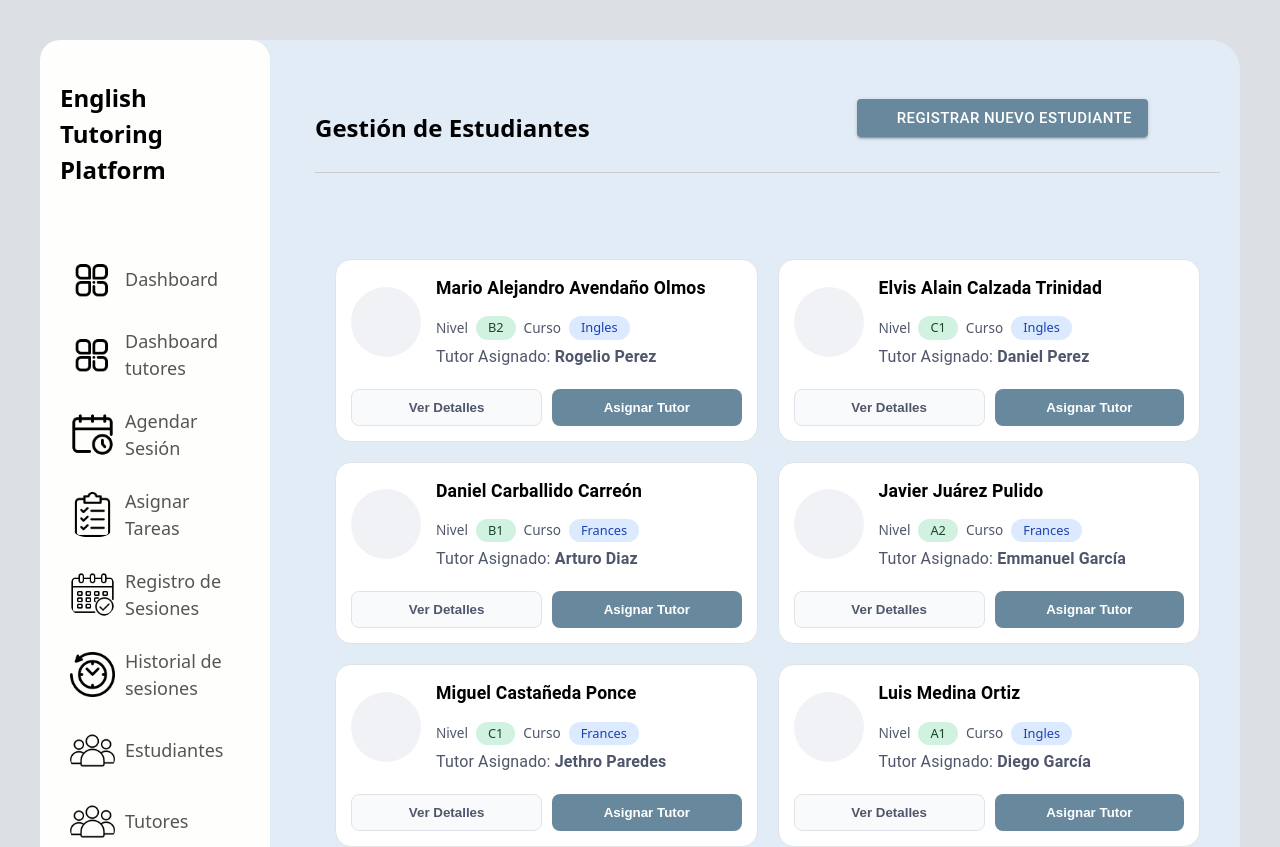
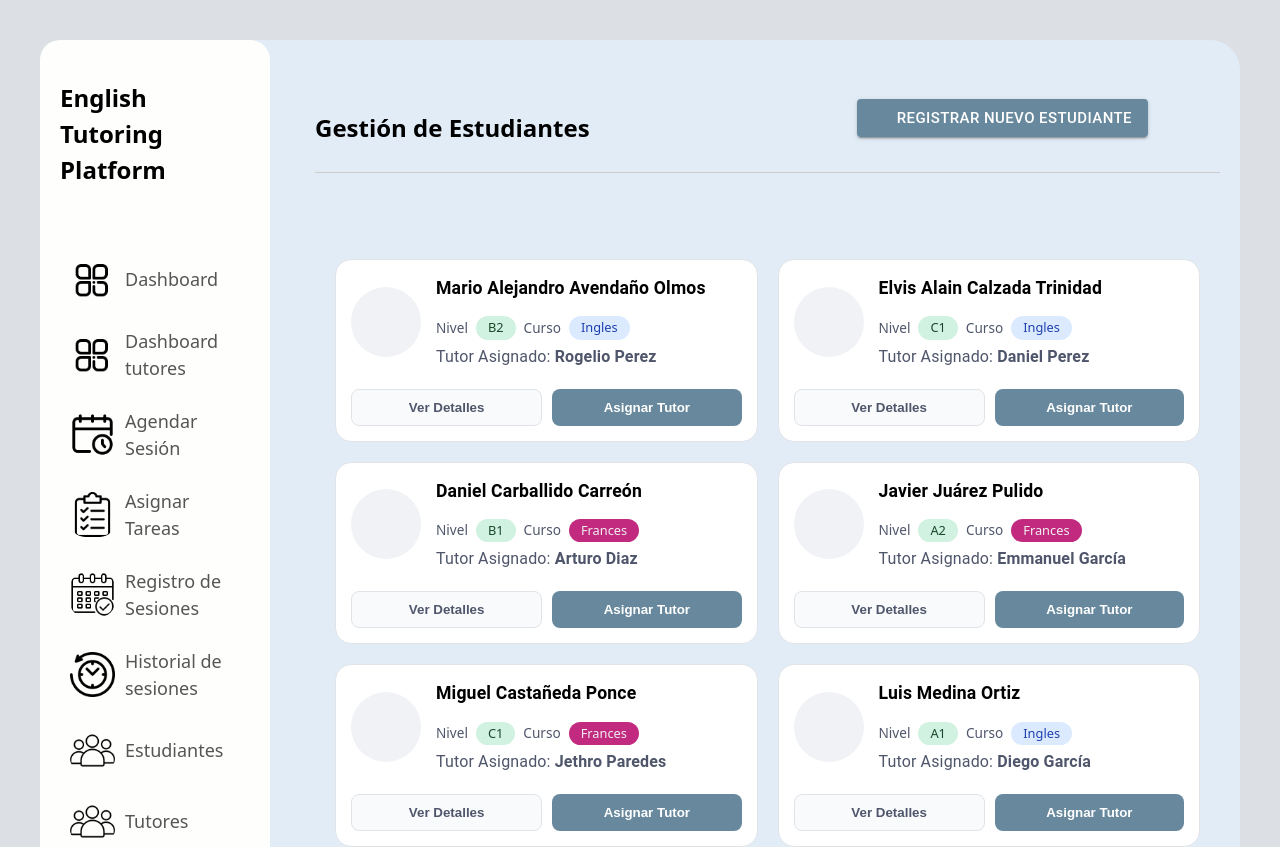
Before and after one commit to Kerno76/fastalkpruebas, a React (Vite) app: page /estudiantes in a window 1280 px wide. Shown: the top 847 px of the page. Built offline with nearby package versions, Linux system fonts and the light colour scheme; some icons are missing.

Commit message:
Agregado de diferenciación de colores de cursos apartado control de estudiantes

```diff
--- a/src/pages/Organizador/Estudiantes.jsx
+++ b/src/pages/Organizador/Estudiantes.jsx
@@ -12,6 +12,12 @@ import UploadFileIcon from '@mui/icons-material/UploadFile';
 import AccountCircleIcon from '@mui/icons-material/AccountCircle';
 
 export default function ControlEstudiantes(){
+
+    const courseColors = {
+        'Ingles': 'bg-ingles',
+        'Frances': 'bg-frances'
+    };
+
     return(
     <div className='mainContent'>
 
@@ -45,7 +51,7 @@ export default function ControlEstudiantes(){
                             <span className="label">Nivel</span>
                             <span className="cont-level">{item.level}</span>
                             <span className="label">Curso</span>
-                            <span className="cont-course">{item.course}</span>
+                            <span className={`cont-course ${courseColors[item.course] || 'bg-default'}`}>{item.course}</span>
                         </div>
 
                         <div className="tutor-row">
--- a/src/styles/Organizador/Estudiantes.css
+++ b/src/styles/Organizador/Estudiantes.css
@@ -126,9 +126,17 @@
     color: #1a472a;
 }
 
-.cont-course{
+.bg-ingles {
     background-color: #dbeafe;
     color: #1e40af;
+}
+.bg-frances {
+    background-color: #c12a7f !important;
+    color: #f0f0f0 !important;
+}
+.bg-default {
+    background-color: #f3f4f6;
+    color: #374151;
 }
 
 /* Botones de abajo en fila */
```
